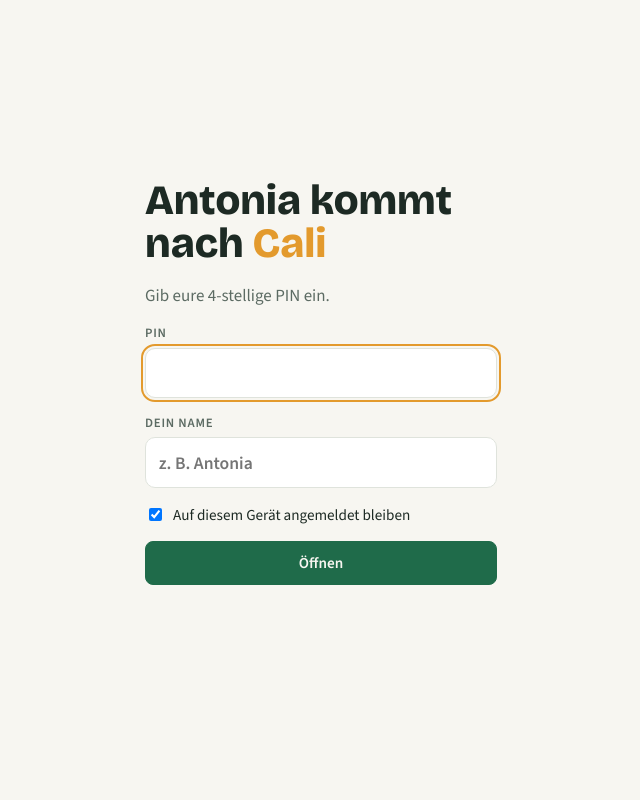
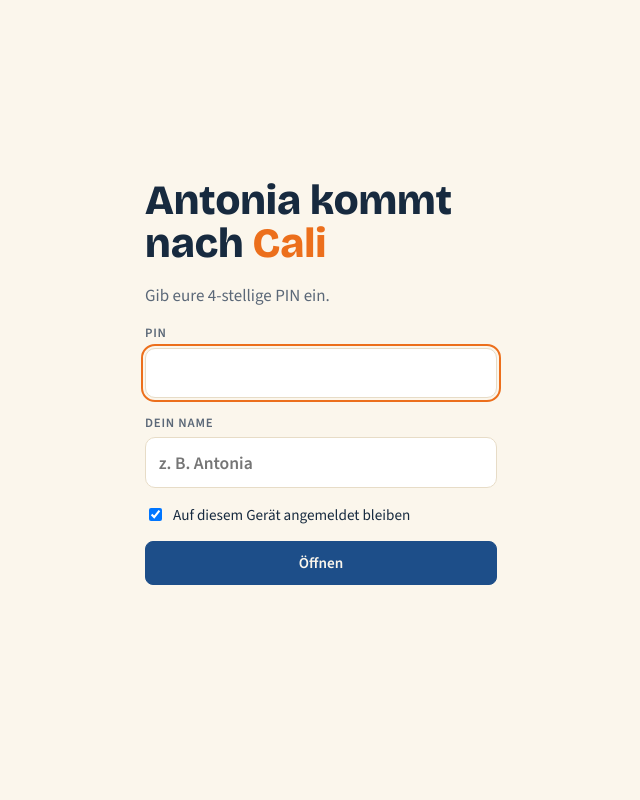
Before and after one commit to MaT-aicode/cali, a plain HTML site: page index.html in a window 1280 px wide. Shown: the top 800 px of the page, without its empty margins (319-959 px from the left). Drawn offline with nearby package versions, Linux system fonts and the light colour scheme.

Commit message:
Add files via upload

```diff
--- a/index.html
+++ b/index.html
@@ -11,47 +11,48 @@
 <link rel="stylesheet" href="leaflet.css">
 <style>
   /* Layout: eine Spalte; oben die Eingabe, darunter der Kalender (Balken über 13 Tage, Tage klappen auf) und die Karte vom Südwesten der USA */
+  /* Palette Kalifornien/USA: Pazifikblau, Mohnblumen-Orange (California Poppy), goldene Hügel, Old-Glory-Rot */
   :root {
-    --bg: #f7f6f1;
+    --bg: #fbf6ec;          /* Sand */
     --surface: #ffffff;
-    --wash: #efede5;
-    --fg: #1d2a24;
-    --muted: #5c6b63;
-    --accent: #1f6b4a;
-    --accent-2: #e39a2d;
-    --line: #dfe3dc;
-    --sea: #d9e6ec;
-    --land: #f1efe6;
-    --land-hi: #f7f0dc;
-    --land-far: #e7e5dc;
-    --park: #cfe3c4;
-    --border: #b9c2b8;
-    --road: #c9a46a;
-    --pin: #d23a3a;
-    --idea: #5b5fc7;        /* Vorschläge aus den Ideenlisten */
+    --wash: #f4ead6;
+    --fg: #172a3f;          /* Navy */
+    --muted: #5b6878;
+    --accent: #1d4e89;      /* Pazifik-/Navyblau */
+    --accent-2: #ec6f1c;    /* California Poppy */
+    --line: #e7dcc7;
+    --sea: #cfe3ef;
+    --land: #f7f0e1;
+    --land-hi: #fbe7bf;     /* goldene Hügel */
+    --land-far: #ece6d9;
+    --park: #d3e4c2;
+    --border: #c7b593;
+    --road: #c9553a;        /* rote Highway-Linien */
+    --pin: #c8102e;         /* Old Glory Red */
+    --idea: #1f8a8a;        /* Pazifik-Türkis für Vorschläge */
     /* Farben für Roadtrips */
-    --c1: #2a7f8f; --c2: #7a5aa6; --c3: #c8603f; --c4: #4f7f2f; --c5: #3f6fb5; --c6: #b4507a;
+    --c1: #1d4e89; --c2: #ec6f1c; --c3: #1f8a8a; --c4: #8b3a2b; --c5: #5b7f3a; --c6: #b8860b;
     --on-c: #ffffff;
     --font-display: "Bricolage Grotesque", "Segoe UI", system-ui, sans-serif;
     --font-body: "Source Sans 3", "Segoe UI", system-ui, sans-serif;
   }
   @media (prefers-color-scheme: dark) {
     :root:not([data-theme="light"]) {
-      --bg: #121a16; --surface: #1a241f; --wash: #161f1b; --fg: #e8eee9; --muted: #9fb0a6;
-      --accent: #5fc496; --accent-2: #f0b25a; --line: #2a3832;
-      --sea: #0e1517; --land: #1d2622; --land-hi: #262a20; --land-far: #18201c; --park: #22382a;
-      --border: #3e4f46; --road: #8a6f45; --pin: #ff6b6b; --idea: #a5a8ff;
-      --c1: #6cc3d1; --c2: #b79be0; --c3: #f0957a; --c4: #9ccc72; --c5: #8fb2ee; --c6: #ec8db5;
-      --on-c: #10170f; color-scheme: dark;
+      --bg: #0e1726; --surface: #16233a; --wash: #121d30; --fg: #eef2f8; --muted: #9eacbf;
+      --accent: #7fb1f2; --accent-2: #ff9447; --line: #26364f;
+      --sea: #0a1220; --land: #1a2537; --land-hi: #2b2719; --land-far: #141d2c; --park: #1e3427;
+      --border: #3d4d66; --road: #c06a52; --pin: #ff5468; --idea: #5ccfcf;
+      --c1: #7fb1f2; --c2: #ff9447; --c3: #5ccfcf; --c4: #d98a73; --c5: #a6cc7e; --c6: #e6b84a;
+      --on-c: #0e1726; color-scheme: dark;
     }
   }
   :root[data-theme="dark"] {
-    --bg: #121a16; --surface: #1a241f; --wash: #161f1b; --fg: #e8eee9; --muted: #9fb0a6;
-    --accent: #5fc496; --accent-2: #f0b25a; --line: #2a3832;
-    --sea: #0e1517; --land: #1d2622; --land-hi: #262a20; --land-far: #18201c; --park: #22382a;
-    --border: #3e4f46; --road: #8a6f45; --pin: #ff6b6b; --idea: #a5a8ff;
-    --c1: #6cc3d1; --c2: #b79be0; --c3: #f0957a; --c4: #9ccc72; --c5: #8fb2ee; --c6: #ec8db5;
-    --on-c: #10170f; color-scheme: dark;
+    --bg: #0e1726; --surface: #16233a; --wash: #121d30; --fg: #eef2f8; --muted: #9eacbf;
+    --accent: #7fb1f2; --accent-2: #ff9447; --line: #26364f;
+    --sea: #0a1220; --land: #1a2537; --land-hi: #2b2719; --land-far: #141d2c; --park: #1e3427;
+    --border: #3d4d66; --road: #c06a52; --pin: #ff5468; --idea: #5ccfcf;
+    --c1: #7fb1f2; --c2: #ff9447; --c3: #5ccfcf; --c4: #d98a73; --c5: #a6cc7e; --c6: #e6b84a;
+    --on-c: #0e1726; color-scheme: dark;
   }
   body {
     background: var(--bg); color: var(--fg);
@@ -263,11 +264,6 @@
   .add-row label { display: grid; gap: 0.2rem; font-size: 0.75rem; letter-spacing: 0.06em; text-transform: uppercase; color: var(--muted); font-weight: 600; }
   .add-row select, .add-row input { font: inherit; font-size: 0.95rem; color: var(--fg); background: var(--bg); border: 1px solid var(--line); border-radius: 8px; padding: 0.4rem 0.5rem; text-transform: none; letter-spacing: 0; }
   .add-row .add-title { font-weight: 600; width: 100%; color: var(--fg); font-size: 0.95rem; }
-  .general { margin-top: 1rem; }
-  .general summary { cursor: pointer; color: var(--muted); font-weight: 600; font-size: 0.9rem; }
-  .general ul { list-style: none; margin: 0.6rem 0 0; padding: 0; display: flex; flex-wrap: wrap; gap: 0.4rem; }
-  .general li button { font-weight: 400; font-size: 0.85rem; padding: 0.3rem 0.6rem; background: var(--surface); color: var(--fg); border: 1px solid var(--line); }
-  .general li button:hover { border-color: var(--idea); }
   @media (prefers-reduced-motion: reduce) {
     .leaflet-zoom-anim .leaflet-zoom-animated, .detail, .bar { transition: none; }
     .detail-card.flash, .pin-icon.drop svg { animation: none; }
@@ -324,9 +320,9 @@
 
 <header>
   <div class="wrap">
-    <div class="eyebrow">Kalifornien · Las Vegas · Nationalparks · 22.12.2026 – 03.01.2027</div>
+    <div class="eyebrow">Kalifornien · Nationalparks · 22.12.2026 – 03.01.2027</div>
     <h1>Antonia kommt nach <span>Cali</span></h1>
-    <p class="lead">Unsere gemeinsame Seite für den Urlaub. Tragt Events ein, sie landen sofort im Kalender und auf der Karte.</p>
+    <p class="lead">Unsere gemeinsame Seite für den Urlaub. Trage Events ein, sie landen sofort im Kalender und auf der Karte.</p>
   </div>
 </header>
 
@@ -383,10 +379,6 @@
       <div class="detail" id="idea-detail" aria-live="polite">
         <div class="detail-inner" id="idea-inner"></div>
       </div>
-      <details id="general-ideas" class="general">
-        <summary id="general-sum">Ideen ohne festen Ort</summary>
-        <ul id="general-list"></ul>
-      </details>
   </section>
 </main>
 
@@ -696,14 +688,6 @@
     renderIdea(true);
   }
 
-  const general = IDEAS.filter((i) => !hasIdeaPos(i));
-  $("general-sum").textContent = general.length + " Ideen ohne festen Ort";
-  general.forEach((i) => {
-    const li = document.createElement("li");
-    const b = el("button", null, i.t); b.type = "button"; b.onclick = () => showIdea(i.id);
-    li.append(b); $("general-list").append(li);
-  });
-  $("general-ideas").hidden = !general.length;
 
   function pinIcon(a) {
     const t = tripOf(a);
```
